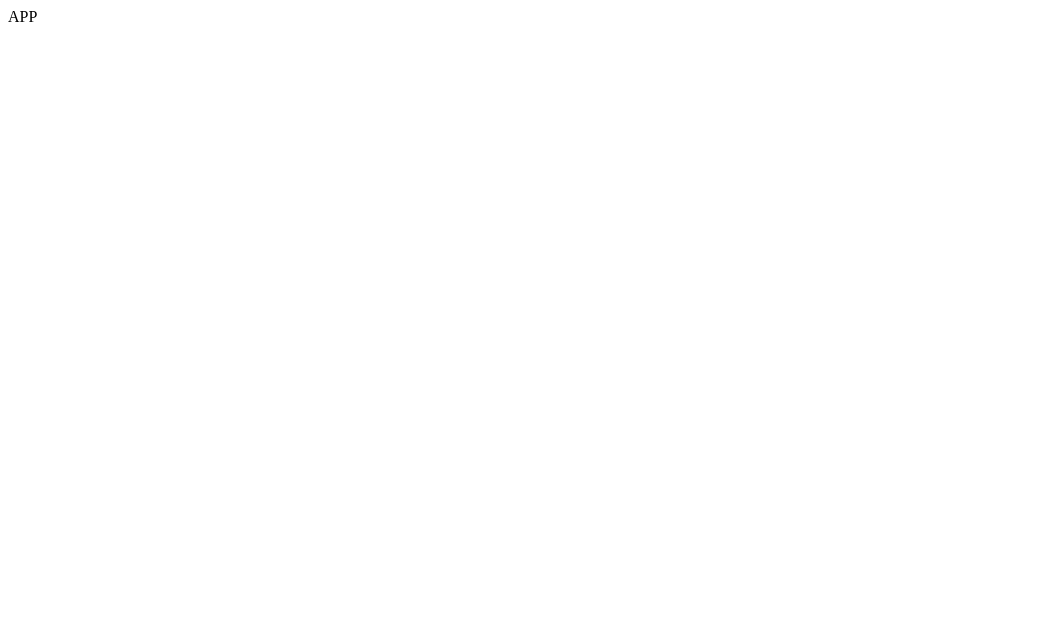
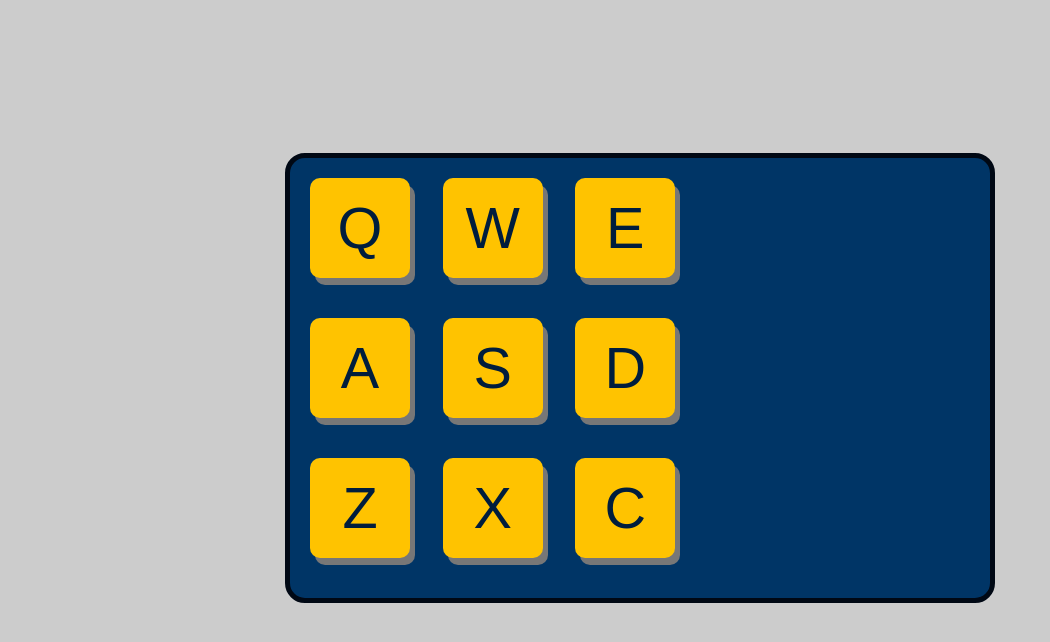
Before and after one commit to rastlyn80/drum-machine, a React (Create React App) app: page / in a window 1280 px wide. Shown: the top 642 px of the page, without its empty margins (0-1050 px from the left). Built offline with nearby package versions, Linux system fonts and the light colour scheme.

Commit message:
Introduced style and first funcionality

```diff
--- a/src/components/App.js
+++ b/src/components/App.js
@@ -1,8 +1,36 @@
 import React from "react";
+import DrumPad from "./DrumPad";
+import {
+  SOUND_1,
+  SOUND_2,
+  SOUND_3,
+  SOUND_4,
+  SOUND_5,
+  SOUND_6,
+  SOUND_7,
+  SOUND_8,
+  SOUND_9,
+} from "./sounds";
 
 class App extends React.Component {
   render() {
-    return <div>APP</div>;
+    return (
+      <div className="container">
+        <div id="drum-machine">
+          <div className="buttons">
+            <DrumPad sound={SOUND_1} />
+            <DrumPad sound={SOUND_2} />
+            <DrumPad sound={SOUND_3} />
+            <DrumPad sound={SOUND_4} />
+            <DrumPad sound={SOUND_5} />
+            <DrumPad sound={SOUND_6} />
+            <DrumPad sound={SOUND_7} />
+            <DrumPad sound={SOUND_8} />
+            <DrumPad sound={SOUND_9} />
+          </div>
+        </div>
+      </div>
+    );
   }
 }
 
--- /dev/null
+++ b/src/components/DrumPad.js
@@ -0,0 +1,20 @@
+import React from "react";
+
+class DrumPad extends React.Component {
+  showprops = () => {
+    console.log(this.props.sound.key);
+  };
+  render() {
+    return (
+      <div
+        className="drum-pad"
+        id={this.props.sound.key}
+        onClick={this.showprops}
+      >
+        {this.props.sound.key}
+      </div>
+    );
+  }
+}
+
+export default DrumPad;
--- /dev/null
+++ b/src/components/sounds.js
@@ -0,0 +1,45 @@
+export const SOUND_1 = {
+  src: "https://s3.amazonaws.com/freecodecamp/drums/Heater-1.mp3",
+  name: "Heater 1",
+  key: "Q",
+};
+export const SOUND_2 = {
+  src: "https://s3.amazonaws.com/freecodecamp/drums/Heater-2.mp3",
+  name: "Heater 2",
+  key: "W",
+};
+export const SOUND_3 = {
+  src: "https://s3.amazonaws.com/freecodecamp/drums/Heater-3.mp3",
+  name: "Heater 3",
+  key: "E",
+};
+export const SOUND_4 = {
+  src: "https://s3.amazonaws.com/freecodecamp/drums/Heater-4_1.mp3",
+  name: "Heater 4",
+  key: "A",
+};
+export const SOUND_5 = {
+  src: "https://s3.amazonaws.com/freecodecamp/drums/Heater-6.mp3",
+  name: "Clap",
+  key: "S",
+};
+export const SOUND_6 = {
+  src: "https://s3.amazonaws.com/freecodecamp/drums/Dsc_Oh.mp3",
+  name: "Open Hi-Hat",
+  key: "D",
+};
+export const SOUND_7 = {
+  src: "https://s3.amazonaws.com/freecodecamp/drums/Kick_n_Hat.mp3",
+  name: "Kick'n'Hat",
+  key: "Z",
+};
+export const SOUND_8 = {
+  src: "https://s3.amazonaws.com/freecodecamp/drums/RP4_KICK_1.mp3",
+  name: "Kick",
+  key: "X",
+};
+export const SOUND_9 = {
+  src: "https://s3.amazonaws.com/freecodecamp/drums/Cev_H2.mp3",
+  name: "Closed Hi-Hat",
+  key: "C",
+};
--- a/src/css/style.css
+++ b/src/css/style.css
@@ -0,0 +1,60 @@
+:root {
+  --rich-black-fogra-29: #000814ff;
+  --oxford-blue: #001d3dff;
+  --prussian-blue: #003566ff;
+  --mikado-yellow: #ffc300ff;
+  --gold-web-golden: #ffd60aff;
+  --my-grey: #cccccc;
+  --shadow-grey: #777777;
+}
+
+body {
+  font-family: "Myriad Pro", Myriad, "Liberation Sans", "Nimbus Sans L",
+    "Helvetica Neue", Helvetica, Arial, sans-serif;
+  font-size: 2em;
+  background-color: var(--my-grey);
+  color: var(--oxford);
+}
+
+.container {
+  height: 80vh;
+  width: 80%;
+  margin: 0 auto;
+  padding: 50px;
+  display: flex;
+  justify-content: center;
+  align-items: center;
+}
+#drum-machine {
+  border-radius: 20px;
+  height: 400px;
+  width: 660px;
+  padding: 20px;
+  text-align: center;
+  background-color: var(--prussian-blue);
+  border: 5px solid var(--rich-black-fogra-29);
+  margin: auto;
+}
+
+.buttons {
+  height: 100%;
+  width: 60%;
+  display: grid;
+  grid-template-columns: repeat(3, 1fr);
+  grid-template-rows: repeat(3, 1fr);
+  grid-column-gap: 2px;
+  grid-row-gap: 20px;
+}
+
+.drum-pad {
+  border-radius: 10%;
+  width: 100px;
+  height: 100px;
+  display: flex;
+  align-items: center;
+  justify-content: center;
+  font-size: 1.8em;
+  background-color: var(--mikado-yellow);
+  color: var(--oxford-blue);
+  box-shadow: 5px 7px var(--shadow-grey);
+}
```
